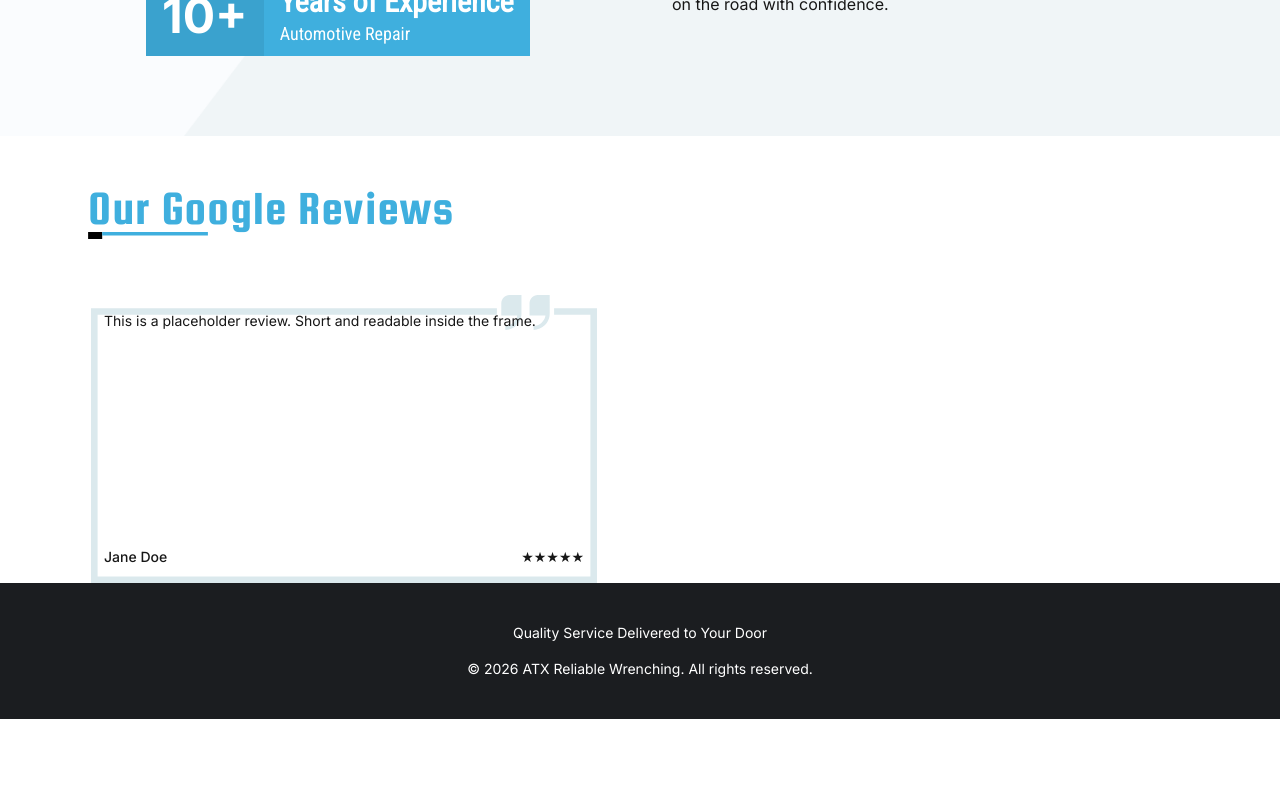
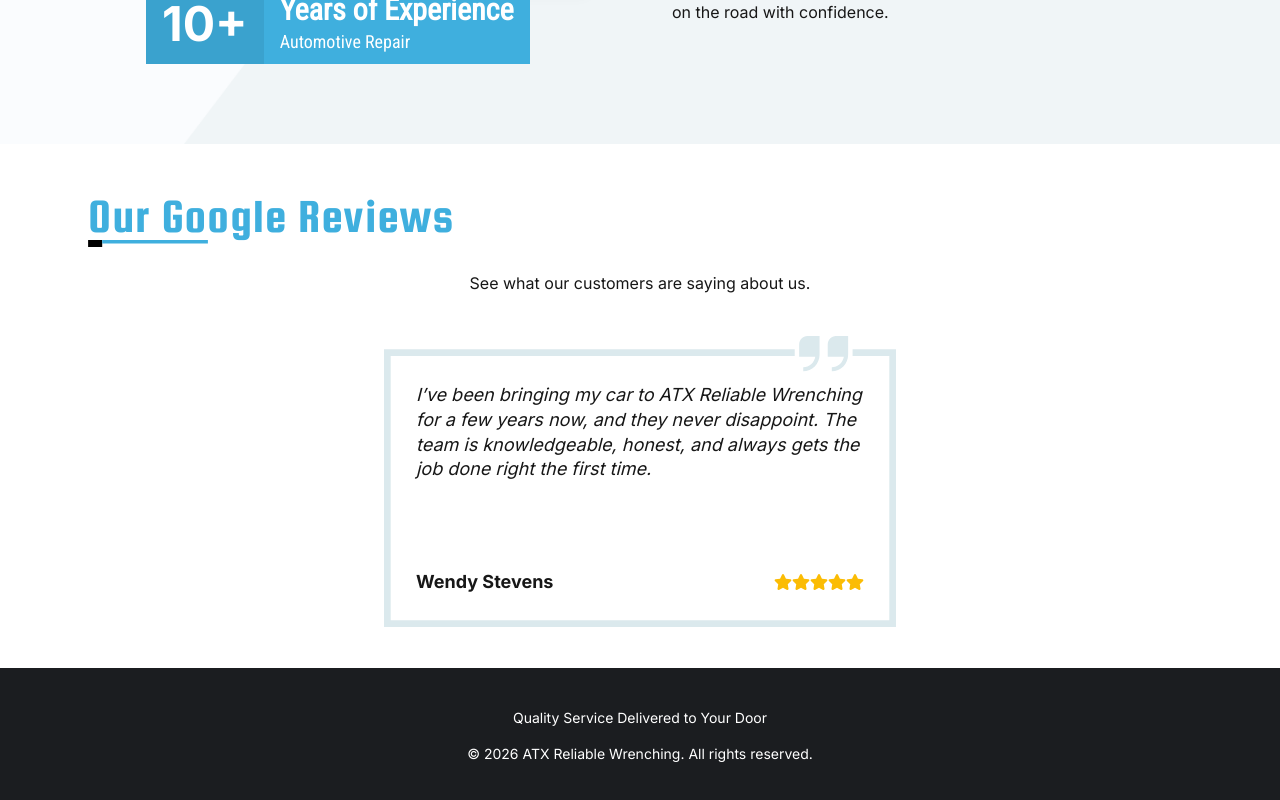
Before and after one commit to ReneMSdev/atx-reliable-wrenching, a Next.js app: page / in a window 1280 px wide. Shown: the part 1967-2767 px from the top of the page. Before the commit the page ends 2686 px from the top, so only its background shows below. Built offline with nearby package versions, Linux system fonts and the light colour scheme.

Commit message:
render stars function

```diff
--- a/app/components/sections/reviews/ReviewCard.tsx
+++ b/app/components/sections/reviews/ReviewCard.tsx
@@ -1,8 +1,26 @@
 import Image from 'next/image'
+import { FaStar, FaRegStar } from 'react-icons/fa'
+import { JSX } from 'react'
 
-export default function ReviewCard() {
+interface ReviewCardProps {
+  review: string
+  author: string
+  rating: number
+}
+
+function renderStars(rating: number): JSX.Element {
   return (
-    <div className='relative w-full max-w-lg aspect-video'>
+    <div className='flex items-center text-[#FBBC04]'>
+      {Array.from({ length: 5 }, (_, i) =>
+        i < rating ? <FaStar key={i} /> : <FaRegStar key={i} />
+      )}
+    </div>
+  )
+}
+
+export default function ReviewCard({ review, author, rating }: ReviewCardProps): JSX.Element {
+  return (
+    <div className='relative w-full max-w-lg aspect-7/4'>
       <Image
         src='/images/review-frame.svg'
         alt='Review Frame'
@@ -11,16 +29,14 @@ export default function ReviewCard() {
       />
 
       {/* Text overlay */}
-      <div className='absolute inset-0 p-4 flex flex-col justify-between'>
+      <div className='absolute inset-0 pt-12 pb-8 px-8 flex flex-col justify-between'>
         {/* Review text */}
-        <p className='text-sm leading-snug'>
-          This is a placeholder review. Short and readable inside the frame.
-        </p>
+        <p className='text-md md:text-lg leading-snug italic'>{review}</p>
 
         {/* Bottom row */}
-        <div className='flex items-center justify-between text-sm'>
-          <span className='font-medium'>Jane Doe</span>
-          <span>★★★★★</span>
+        <div className='flex items-center justify-between text-md md:text-lg'>
+          <span className='font-bold'>{author}</span>
+          <span>{renderStars(rating)}</span>
         </div>
       </div>
     </div>
--- a/app/components/sections/reviews/Reviews.tsx
+++ b/app/components/sections/reviews/Reviews.tsx
@@ -2,10 +2,19 @@ import Image from 'next/image'
 import TitleFlair from 'public/images/TitleFlair.svg'
 import ReviewCard from './ReviewCard'
 
+const reviews = [
+  {
+    review:
+      'I’ve been bringing my car to ATX Reliable Wrenching for a few years now, and they never disappoint. The team is knowledgeable, honest, and always gets the job done right the first time.',
+    author: 'Wendy Stevens',
+    rating: 5,
+  },
+]
+
 export default function Reviews() {
   return (
     <section id='reviews'>
-      <div className='flex flex-col pt-12 pb-14 px-6 max-w-6xl mx-auto'>
+      <div className='flex flex-col pt-12 pb-6 px-6 max-w-6xl mx-auto'>
         {/* Title */}
         <h1 className='text-4xl md:text-5xl font-display text-accent tracking-wide'>
           Our Google Reviews
@@ -18,9 +27,16 @@ export default function Reviews() {
         />
       </div>
 
+      {/* Subtitle */}
+      <p className='text-md text-center mb-10'>See what our customers are saying about us.</p>
+
       {/* Reviews */}
-      <div className='px-6 max-w-6xl mx-auto'>
-        <ReviewCard />
+      <div className='flex items-center justify-center px-6 max-w-6xl mx-auto pb-10'>
+        <ReviewCard
+          review={reviews[0].review}
+          author={reviews[0].author}
+          rating={reviews[0].rating}
+        />
       </div>
     </section>
   )
--- a/app/components/sections/services/ServiceCardCarousel.tsx
+++ b/app/components/sections/services/ServiceCardCarousel.tsx
@@ -62,7 +62,7 @@ export default function ServicesCarousel() {
     <>
       <div className='w-full max-w-xl md:max-w-3xl lg:max-w-5xl mx-auto px-2 overflow-hidden'>
         {/* Navigation buttons above the carousel */}
-        <div className='flex justify-end gap-2 mb-8'>
+        <div className='flex justify-end gap-4 mb-8'>
           <PrevButton
             onClick={onPrevButtonClick}
             disabled={prevBtnDisabled}
--- a/app/components/sections/services/embla/ArrowButtons.tsx
+++ b/app/components/sections/services/embla/ArrowButtons.tsx
@@ -58,7 +58,7 @@ export const PrevButton = ({ onClick, disabled }: { onClick: () => void; disable
     <button
       onClick={onClick}
       disabled={disabled}
-      className='w-8 h-8 bg-accent text-white flex items-center justify-center shadow-sm disabled:opacity-70 '
+      className='w-10 h-10 bg-accent text-white flex items-center justify-center shadow-sm disabled:opacity-70 cursor-pointer'
     >
       <FaArrowLeft />
     </button>
@@ -70,7 +70,7 @@ export const NextButton = ({ onClick, disabled }: { onClick: () => void; disable
     <button
       onClick={onClick}
       disabled={disabled}
-      className='w-8 h-8 bg-black text-white flex items-center justify-center shadow-sm disabled:opacity-70 '
+      className='w-10 h-10 bg-black text-white flex items-center justify-center shadow-sm disabled:opacity-70 cursor-pointer'
     >
       <FaArrowRight />
     </button>
--- a/next.config.ts
+++ b/next.config.ts
@@ -4,10 +4,6 @@ const nextConfig: NextConfig = {
   /* config options here */
   images: {
     remotePatterns: [
-      {
-        protocol: 'https',
-        hostname: 'placehold.co',
-      },
       {
         protocol: 'https',
         hostname: 'picsum.photos',
```
